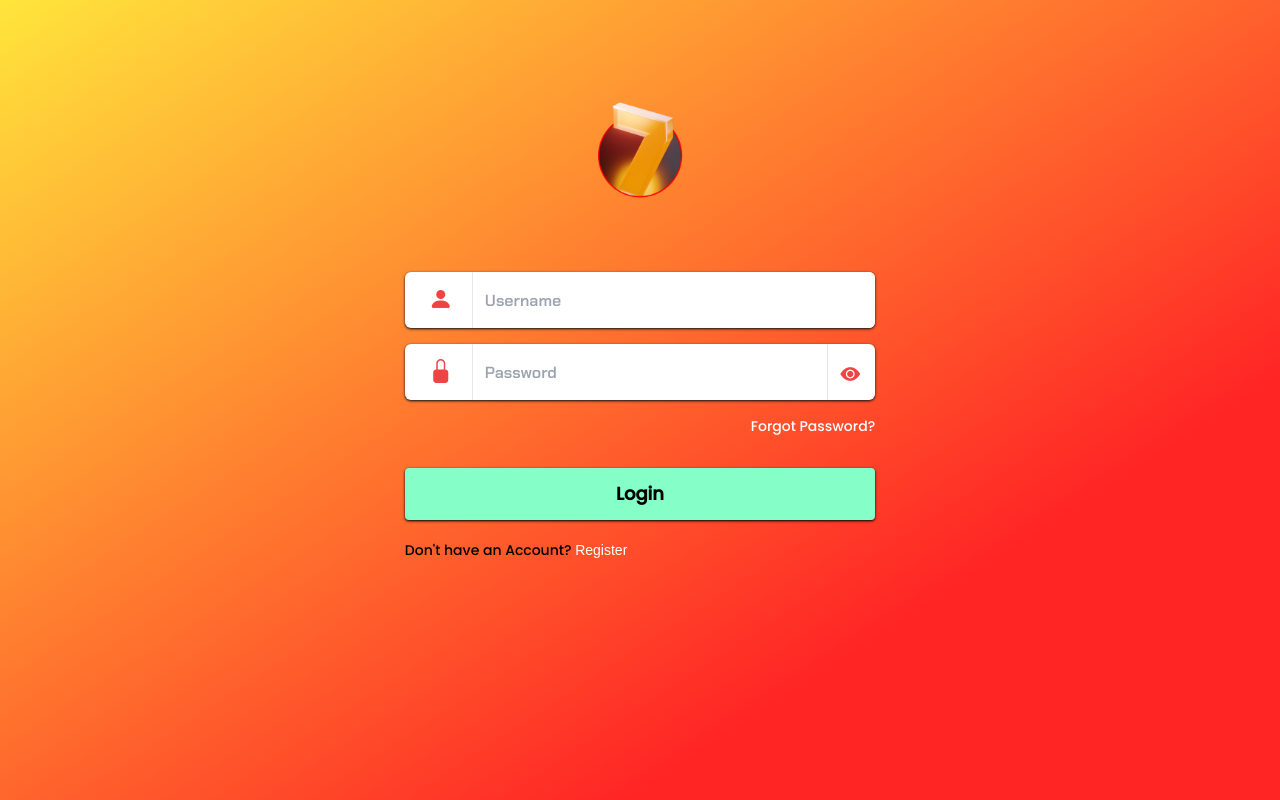
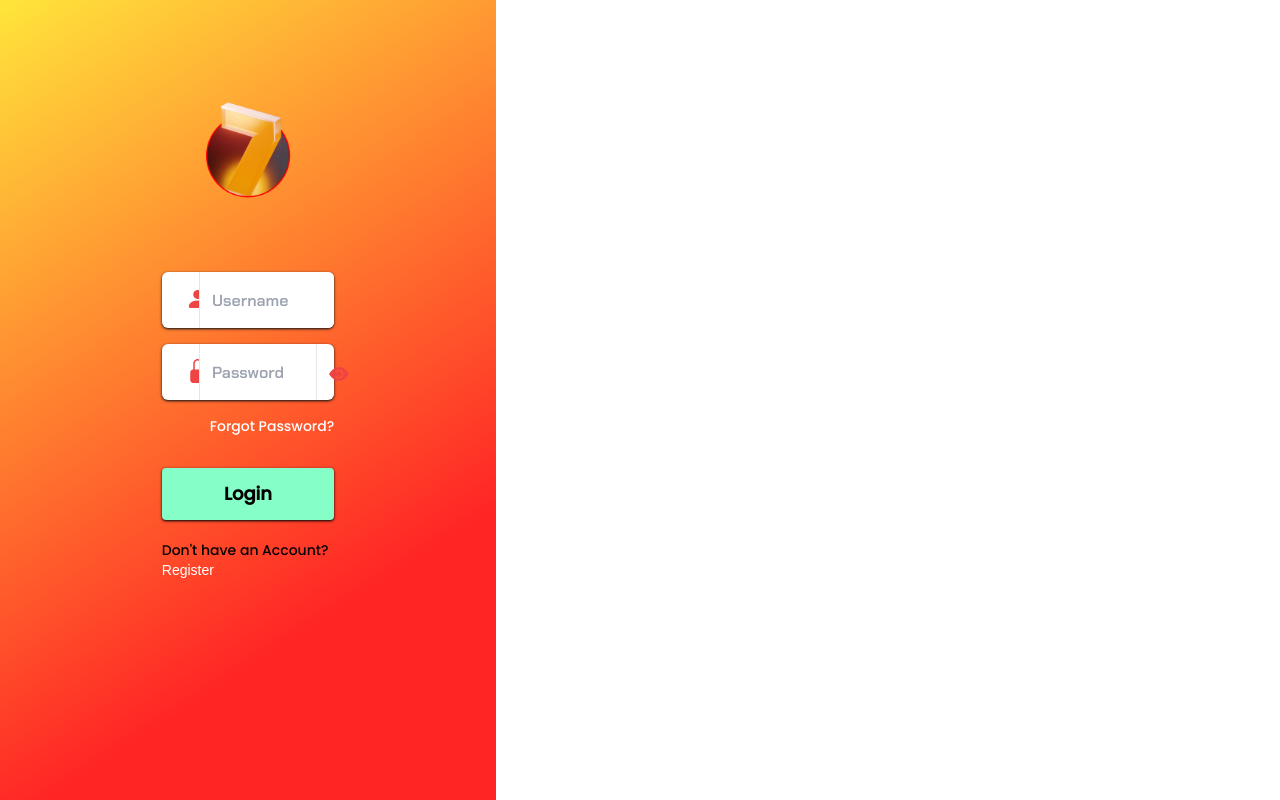
Before and after one commit to kid-us/Zusebingo-React, a React (Vite) app: page /login in a window 1280 px wide. Built offline with nearby package versions, Linux system fonts and the light colour scheme; no server answers; the HTML template or start-up script is replaced by a standard one.

Commit message:
Fixing bg issue

```diff
--- a/src/components/Pages/Login.tsx
+++ b/src/components/Pages/Login.tsx
@@ -71,7 +71,7 @@ const Login = () => {
       });
   };
   return (
-    <div className="bg lg:h-[100vh]">
+    <div className="bg fixed lg:h-[100vh]">
       <div className="container mx-auto flex justify-center align-middle h-auto pt-24">
         <div className="lg:w-[38%] lg:px-2 px-5">
           <div className="flex justify-center">
```
